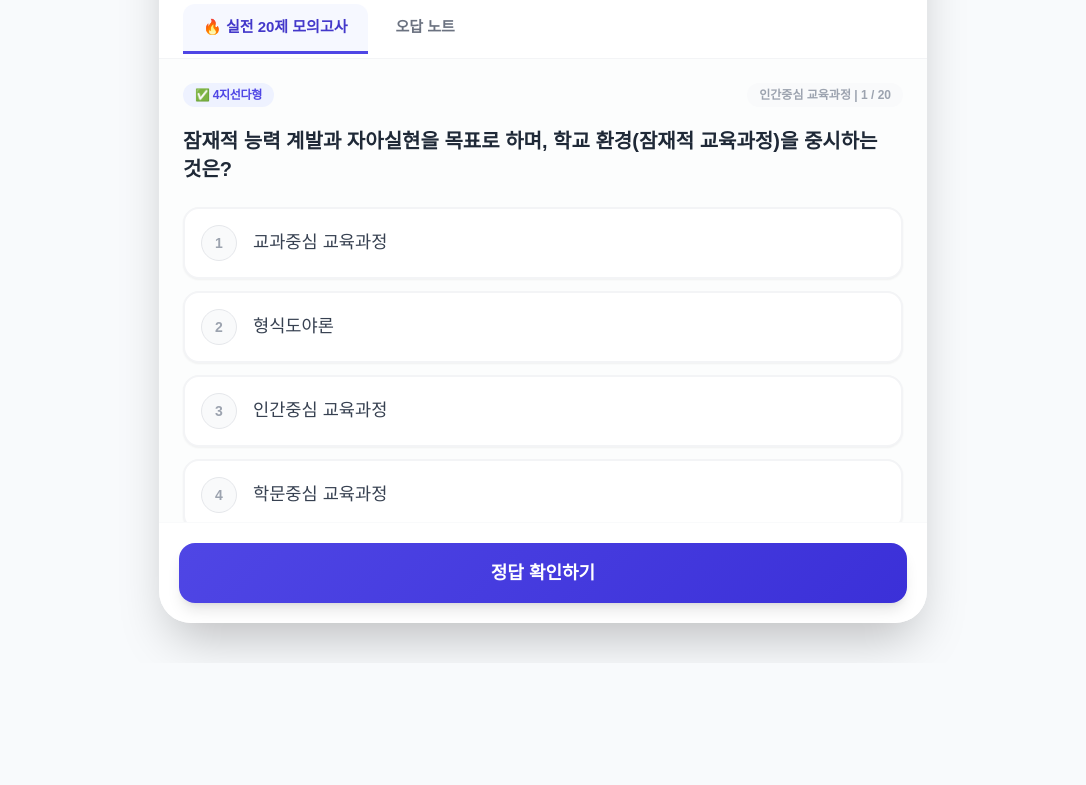
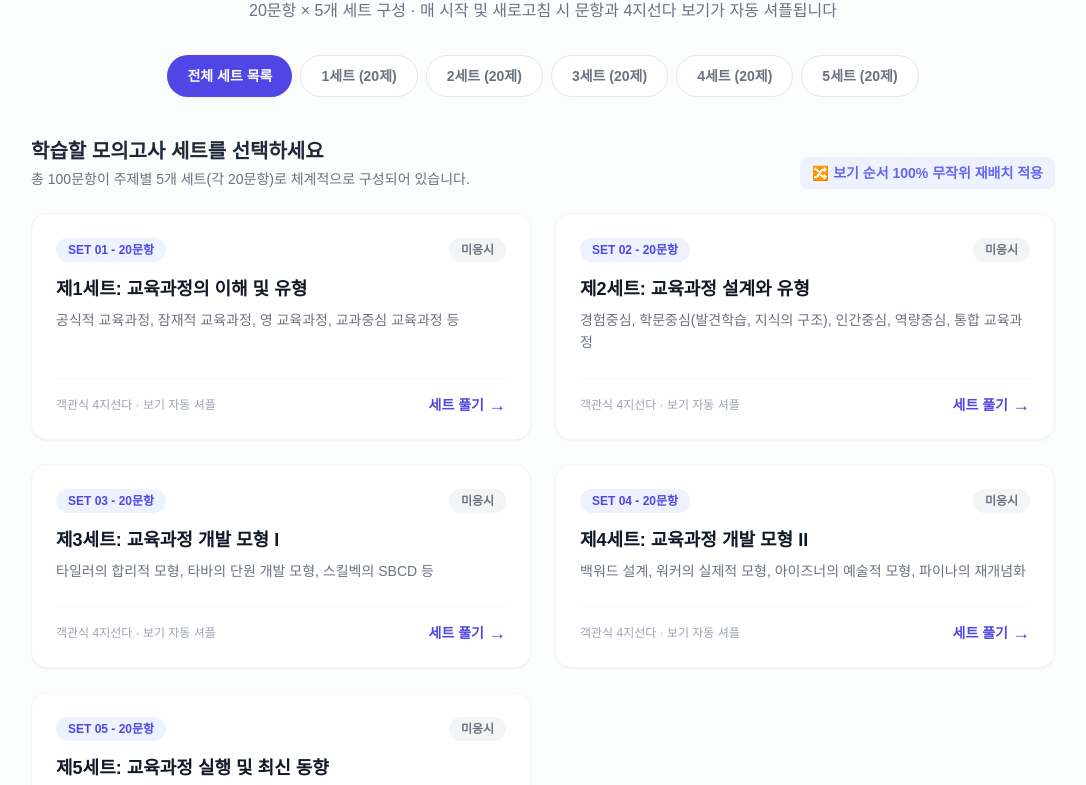
Before and after one commit to jeonghyo13-art/Curriculum, a plain HTML site: page index.html in a window 1280 px wide. Shown: the part 137-922 px from the top of the page, without its empty margins (97-1183 px from the left). Before the commit the page ends 800 px from the top, so only its background shows below. Drawn offline with nearby package versions, Linux system fonts and the light colour scheme; a web font is replaced by a local one.

Commit message:
Update index.html

```diff
--- a/index.html
+++ b/index.html
@@ -19,25 +19,54 @@
         .animate-fade-in { animation: fadeIn 0.4s ease-out forwards; }
     </style>
 </head>
-<body class="min-h-screen flex justify-center items-start md:items-center p-0 md:p-8">
+<body class="min-h-screen bg-gray-50/50 p-4 md:p-8 text-gray-800">
 
-    <div class="w-full md:max-w-3xl bg-white md:rounded-[2rem] md:shadow-2xl overflow-hidden flex flex-col h-[100dvh] md:h-[90vh]">
-        <!-- Header -->
-        <header class="pt-6 px-6 pb-0 border-b border-gray-100 flex-shrink-0 bg-white z-10 relative">
-            <div class="flex justify-between items-start mb-4">
-                <h1 class="text-2xl font-extrabold gradient-text leading-tight">교육학 실전 20제<br><span class="text-lg text-indigo-400">2026 트렌드 완벽대비</span></h1>
-                <button onclick="generateNewSet()" class="bg-indigo-50 text-indigo-600 hover:bg-indigo-100 px-4 py-2 rounded-xl font-bold text-sm shadow-sm transition-colors flex items-center gap-1">
-                    🔄 새 세트 섞기
+    <div class="max-w-5xl mx-auto">
+        <!-- 메인 헤더 영역 -->
+        <header class="text-center mb-8 pt-4">
+            <p class="text-pink-500 font-bold text-sm mb-3 tracking-wide">SANTA 파이널 전 범위 • 2026 트렌드 완결판</p>
+            <h1 class="text-3xl md:text-4xl font-extrabold text-indigo-900 mb-4 tracking-tight">임용고시 교육학 마스터: 교육과정 100제</h1>
+            <p class="text-gray-500 font-medium">20문항 × 5개 세트 구성 · 매 시작 및 새로고침 시 문항과 4지선다 보기가 자동 셔플됩니다</p>
+        </header>
+
+        <!-- 탭 내비게이션 -->
+        <div class="flex flex-wrap justify-center gap-2 mb-10" id="top-tabs">
+            <!-- 탭이 동적으로 렌더링됩니다 -->
+        </div>
+
+        <!-- 뷰 1: 모의고사 세트 목록 화면 -->
+        <div id="view-home" class="animate-fade-in">
+            <div class="flex flex-col md:flex-row justify-between items-end mb-6">
+                <div>
+                    <h2 class="text-xl font-bold text-gray-800 mb-1">학습할 모의고사 세트를 선택하세요</h2>
+                    <p class="text-sm text-gray-500">총 100문항이 주제별 5개 세트(각 20문항)로 체계적으로 구성되어 있습니다.</p>
+                </div>
+                <div class="mt-4 md:mt-0 flex items-center gap-1 text-indigo-500 text-sm font-bold bg-indigo-50 px-3 py-1.5 rounded-lg">
+                    <span>🔀 보기 순서 100% 무작위 재배치 적용</span>
+                </div>
+            </div>
+
+            <!-- 세트 카드 그리드 -->
+            <div class="grid grid-cols-1 md:grid-cols-2 gap-6" id="set-grid">
+                <!-- 카드들이 동적으로 렌더링됩니다 -->
+            </div>
+        </div>
+
+        <!-- 뷰 2: 퀴즈 풀이 화면 (초기 숨김) -->
+        <div id="view-quiz" class="hidden animate-fade-in max-w-3xl mx-auto bg-white rounded-[2rem] shadow-xl overflow-hidden flex-col h-[85vh]">
+            <!-- Quiz Header -->
+            <div class="pt-6 px-6 pb-4 border-b border-gray-100 flex-shrink-0 bg-white flex justify-between items-center">
+                <h2 id="quiz-header-title" class="text-lg font-extrabold text-indigo-900">제1세트</h2>
+                <button onclick="showHomeView()" class="text-sm font-bold text-gray-500 hover:text-indigo-600 transition-colors bg-gray-100 hover:bg-indigo-50 px-4 py-2 rounded-xl">
+                    목록으로 돌아가기
                 </button>
             </div>
-            <div class="flex space-x-2 relative overflow-x-auto hide-scrollbar pb-1" id="tabs"></div>
-        </header>
 
-        <!-- Main Content -->
-        <main class="flex-1 overflow-y-auto p-6 flex flex-col relative bg-[#fcfdfd]" id="main-content">
+            <!-- Quiz Content -->
+            <main class="flex-1 overflow-y-auto p-6 md:p-8 flex flex-col relative bg-[#fcfdfd]" id="main-content">
                 <div class="flex justify-between items-center mb-5">
-                <span id="q-type-badge" class="px-3 py-1 bg-indigo-50 text-indigo-600 text-xs font-extrabold rounded-full tracking-tight">✅ 4지선다형</span>
-                <span id="q-progress" class="text-xs font-bold text-gray-400 bg-gray-50 px-3 py-1 rounded-full"></span>
+                    <span class="px-3 py-1 bg-indigo-50 text-indigo-600 text-xs font-extrabold rounded-full tracking-tight">✅ 4지선다형</span>
+                    <span id="q-progress" class="text-xs font-bold text-gray-500 bg-gray-100 px-3 py-1 rounded-full"></span>
                 </div>
 
                 <h2 id="q-text" class="text-[1.2rem] md:text-xl font-bold leading-relaxed mb-6 break-keep text-gray-800"></h2>
@@ -62,10 +91,11 @@
                 <div class="flex-grow"></div>
             </main>
 
-        <!-- Footer -->
-        <footer class="p-5 border-t border-gray-50 bg-white flex-shrink-0 pb-8 md:pb-5 shadow-[0_-10px_30px_rgba(0,0,0,0.02)]">
+            <!-- Quiz Footer -->
+            <footer class="p-5 border-t border-gray-50 bg-white flex-shrink-0">
                 <button id="action-btn" class="w-full btn-main text-white font-bold text-lg py-4 rounded-2xl shadow-lg hover:shadow-indigo-500/30">정답 확인</button>
             </footer>
+        </div>
     </div>
 
 <script>
@@ -171,29 +201,26 @@ for (let i = 0; i < 100; i++) {
 }
 // ----------------------------------------------------------------------
 
+// --- 세트 메타데이터 정의 ---
+const setMetadata = [
+    { id: 1, title: "제1세트: 교육과정의 이해 및 유형", desc: "공식적 교육과정, 잠재적 교육과정, 영 교육과정, 교과중심 교육과정 등" },
+    { id: 2, title: "제2세트: 교육과정 설계와 유형", desc: "경험중심, 학문중심(발견학습, 지식의 구조), 인간중심, 역량중심, 통합 교육과정" },
+    { id: 3, title: "제3세트: 교육과정 개발 모형 I", desc: "타일러의 합리적 모형, 타바의 단원 개발 모형, 스킬벡의 SBCD 등" },
+    { id: 4, title: "제4세트: 교육과정 개발 모형 II", desc: "백워드 설계, 워커의 실제적 모형, 아이즈너의 예술적 모형, 파이나의 재개념화" },
+    { id: 5, title: "제5세트: 교육과정 실행 및 최신 동향", desc: "교육과정 실행 관점, 교육과정 재구성, 집중이수제, 고교학점제, 2022 개정" }
+];
+
 // --- 상태 관리 ---
 let sessionQuestions = [];
 let currentQuestionIndex = 0;
-let currentTab = 'session';
-
-// Canvas 샌드박스 완벽 대응 (LocalStorage 오류 무시 및 메모리 캐시 활용)
-let memoryNotes = [];
-function loadNotesSafely() {
-    try {
-        const saved = localStorage.getItem('eduQuiz2026_MCQ_V2');
-        if (saved) return JSON.parse(saved);
-    } catch (e) { console.warn('Canvas 샌드박스 환경이므로 메모리에만 저장됩니다.'); }
-    return memoryNotes;
-}
-function saveNotesSafely(notes) {
-    memoryNotes = notes;
-    try { localStorage.setItem('eduQuiz2026_MCQ_V2', JSON.stringify(notes)); } catch (e) {}
-}
-let incorrectNotes = loadNotesSafely();
+let currentActiveSetId = 0; // 0 = Home(전체목록), 1~5 = Set ID
 
 const els = {
-    tabs: document.getElementById('tabs'),
-    qTypeBadge: document.getElementById('q-type-badge'),
+    topTabs: document.getElementById('top-tabs'),
+    viewHome: document.getElementById('view-home'),
+    viewQuiz: document.getElementById('view-quiz'),
+    setGrid: document.getElementById('set-grid'),
+    quizHeaderTitle: document.getElementById('quiz-header-title'),
     qProgress: document.getElementById('q-progress'),
     qText: document.getElementById('q-text'),
     inputArea: document.getElementById('input-area'),
@@ -206,7 +233,7 @@ const els = {
     mainContent: document.getElementById('main-content')
 };
 
-// 유틸리티
+// 배열 셔플 유틸리티
 const shuffle = (array) => {
     let curr = array.length, rand;
     while (curr !== 0) {
@@ -217,72 +244,77 @@ const shuffle = (array) => {
     return array;
 };
 
-// [핵심] 새로운 20제 세트 무작위 추출 및 세팅
-function generateNewSet() {
-    // 1. 전체 100문항 셔플
-    const shuffledAll = shuffle([...allData]);
-    // 2. 20문항 추출
-    sessionQuestions = shuffledAll.slice(0, 20);
-    // 3. 각 문항의 보기(Choices) 무작위 셔플
+// 1. 상단 탭 렌더링
+function renderTopTabs() {
+    let html = `<button onclick="showHomeView()" class="px-5 py-2.5 rounded-full font-bold text-sm transition-colors shadow-sm ${currentActiveSetId === 0 ? 'bg-indigo-600 text-white' : 'bg-white text-gray-500 border border-gray-200 hover:bg-gray-50'}">전체 세트 목록</button>`;
+
+    setMetadata.forEach(set => {
+        const isActive = currentActiveSetId === set.id;
+        html += `<button onclick="startSet(${set.id})" class="px-5 py-2.5 rounded-full font-bold text-sm transition-colors ${isActive ? 'bg-indigo-600 text-white shadow-sm' : 'bg-white text-gray-500 border border-gray-200 hover:bg-gray-50'}">${set.id}세트 (20제)</button>`;
+    });
+
+    els.topTabs.innerHTML = html;
+}
+
+// 2. 홈 화면(세트 목록) 렌더링
+function renderHomeView() {
+    let html = '';
+    setMetadata.forEach(set => {
+        html += `
+        <div class="bg-white rounded-2xl p-6 border border-gray-100 shadow-sm hover:shadow-md transition-shadow flex flex-col justify-between h-full">
+            <div>
+                <div class="flex justify-between items-center mb-4">
+                    <span class="bg-indigo-50 text-indigo-600 font-bold text-xs px-3 py-1 rounded-full">SET 0${set.id} - 20문항</span>
+                    <span class="bg-gray-100 text-gray-500 font-bold text-xs px-3 py-1 rounded-full">미응시</span>
+                </div>
+                <h3 class="text-lg font-bold text-gray-900 mb-2 leading-tight">${set.title}</h3>
+                <p class="text-sm text-gray-500 mb-6 leading-relaxed">${set.desc}</p>
+            </div>
+            <div class="flex justify-between items-center border-t border-gray-50 pt-4 mt-auto">
+                <span class="text-xs text-gray-400 font-medium">객관식 4지선다 · 보기 자동 셔플</span>
+                <button onclick="startSet(${set.id})" class="text-indigo-600 font-bold text-sm flex items-center gap-1 hover:text-indigo-800 transition-colors">
+                    세트 풀기 <span class="text-lg leading-none">→</span>
+                </button>
+            </div>
+        </div>
+        `;
+    });
+    els.setGrid.innerHTML = html;
+}
+
+function showHomeView() {
+    currentActiveSetId = 0;
+    els.viewQuiz.classList.add('hidden');
+    els.viewHome.classList.remove('hidden');
+    renderTopTabs();
+    renderHomeView();
+}
+
+// 3. 특정 세트 시작하기 (초기화 및 문제 셔플 적용)
+function startSet(setId) {
+    currentActiveSetId = setId;
+    const startIndex = (setId - 1) * 20;
+    const endIndex = startIndex + 20;
+
+    // 해당 세트의 20문제 가져오기
+    let targetQuestions = allData.slice(startIndex, endIndex);
+
+    // [요구사항 반영] 매 시작 및 새로고침 시 문항과 4지선다 보기 자동 셔플
+    sessionQuestions = shuffle([...targetQuestions]);
     sessionQuestions.forEach(q => {
         q.choices = shuffle([...q.choices]);
     });
 
     currentQuestionIndex = 0;
-    currentTab = 'session';
+    els.quizHeaderTitle.textContent = setMetadata.find(s => s.id === setId).title;
 
-    // UI 초기화
-    els.feedbackArea.classList.add('hidden');
-    els.actionBtn.textContent = "정답 확인";
-    els.actionBtn.classList.remove('from-emerald-500', 'to-teal-600');
+    // 뷰 전환
+    els.viewHome.classList.add('hidden');
+    els.viewQuiz.classList.remove('hidden');
+    els.viewQuiz.classList.add('flex'); // Flexbox 복구
 
-    renderTabs();
+    renderTopTabs();
     renderQuestion();
-}
-
-function renderTabs() {
-    const tabsData = [
-        { id: 'session', label: '🔥 실전 20제 모의고사' },
-        { id: 'incorrect', label: '오답 노트', badge: incorrectNotes.length }
-    ];
-
-    els.tabs.innerHTML = tabsData.map(tab => {
-        const isActive = currentTab === tab.id;
-        const colorClass = isActive ? "text-indigo-700 border-indigo-600 bg-indigo-50/50" : "text-gray-500 border-transparent hover:text-indigo-500 hover:bg-gray-50";
-        const badgeHTML = tab.badge > 0 ? `<span class="absolute top-1 right-2 bg-pink-500 text-white text-[10px] font-bold px-1.5 py-0.5 rounded-full shadow-sm">${tab.badge}</span>` : '';
-        return `<div class="px-5 py-3 font-extrabold text-[15px] whitespace-nowrap transition-all duration-200 border-b-[3px] relative cursor-pointer rounded-t-xl ${colorClass}" onclick="switchTab('${tab.id}')">${tab.label} ${badgeHTML}</div>`;
-    }).join('');
-}
-
-function switchTab(tabId) {
-    currentTab = tabId;
-    renderTabs();
-    currentQuestionIndex = 0;
-
-    if (tabId === 'session') {
-        if(sessionQuestions.length === 0) generateNewSet();
-        else renderQuestion();
-    } else if (tabId === 'incorrect') {
-        if (incorrectNotes.length === 0) {
-            showEmptyState('오답 노트가 비어있습니다! 🎉');
-        } else {
-            // 오답노트 문항들의 보기도 셔플
-            sessionQuestions = shuffle([...incorrectNotes]);
-            sessionQuestions.forEach(q => q.choices = shuffle([...q.choices]));
-            renderQuestion();
-        }
-    }
-}
-
-function showEmptyState(msg) {
-    els.qTypeBadge.textContent = "INFO";
-    els.qProgress.textContent = "Clear";
-    els.qText.innerHTML = `<div class="text-center py-10"><span class="text-3xl mb-4 block">🎉</span><span class="text-gray-500 font-bold">${msg}</span></div>`;
-    els.inputArea.innerHTML = "";
-    els.feedbackArea.classList.add('hidden');
-    els.actionBtn.textContent = "새 모의고사 시작하기";
-    els.actionBtn.onclick = generateNewSet;
-    els.actionBtn.classList.remove('from-emerald-500', 'to-teal-600');
 }
 
 let selectedMcqAns = "";
@@ -292,11 +324,8 @@ function renderQuestion() {
     els.feedbackArea.classList.remove('flex', 'animate-fade-in');
     els.mainContent.scrollTo({ top: 0, behavior: 'smooth' });
 
-    if(!sessionQuestions[currentQuestionIndex]) return;
-
     const q = sessionQuestions[currentQuestionIndex];
-    els.qTypeBadge.textContent = '✅ 4지선다형';
-    els.qProgress.textContent = `${q.topic} | ${currentQuestionIndex + 1} / ${sessionQuestions.length}`;
+    els.qProgress.textContent = `진행도: ${currentQuestionIndex + 1} / 20`;
     els.qText.textContent = q.q;
 
     els.actionBtn.textContent = "정답 확인하기";
@@ -340,20 +369,6 @@ function checkAnswer() {
         }
     });
 
-    if (!isCorrect) {
-        if (!incorrectNotes.find(n => n.id === q.id)) {
-            incorrectNotes.push(q);
-            saveNotesSafely(incorrectNotes);
-            renderTabs();
-        }
-    } else {
-        if(currentTab === 'incorrect') {
-            incorrectNotes = incorrectNotes.filter(n => n.id !== q.id);
-            saveNotesSafely(incorrectNotes);
-            renderTabs();
-        }
-    }
-
     showFeedback(isCorrect, q);
 }
 
@@ -373,7 +388,7 @@ function showFeedback(isCorrect, q) {
     els.fbM.innerHTML = q.m;
     els.fbTip.innerHTML = q.tip;
 
-    els.actionBtn.textContent = "다음 문제로 이동 (Enter ⏎)";
+    els.actionBtn.textContent = currentQuestionIndex < 19 ? "다음 문제로 이동 (Enter ⏎)" : "세트 종료 및 결과 보기";
     els.actionBtn.classList.add('from-emerald-500', 'to-teal-600');
     els.actionBtn.onclick = nextQuestion;
 
@@ -387,21 +402,26 @@ function nextQuestion() {
     if (currentQuestionIndex < sessionQuestions.length) {
         renderQuestion();
     } else {
-        showEmptyState(currentTab === 'session' ? '수고하셨습니다! 20제 모의고사를 완료했습니다.' : '오답노트 복습을 완료했습니다.');
+        alert("해당 세트의 20문항을 모두 풀었습니다! 목록으로 돌아갑니다.");
+        showHomeView();
     }
 }
 
 function setupEventListeners() {
     document.addEventListener('keydown', (e) => {
+        if (currentActiveSetId === 0) return; // 홈 화면에서는 엔터키 무시
         if (e.key === 'Enter') {
-            if (els.actionBtn.textContent.includes('다음') || els.actionBtn.textContent.includes('시작')) els.actionBtn.click();
+            if (els.actionBtn.textContent.includes('다음') || els.actionBtn.textContent.includes('종료')) els.actionBtn.click();
             else checkAnswer();
         }
     });
 }
 
 // 초기화
-document.addEventListener('DOMContentLoaded', generateNewSet);
+document.addEventListener('DOMContentLoaded', () => {
+    showHomeView();
+    setupEventListeners();
+});
 </script>
 </body>
 </html>
```
Lines whose indentation alone changed are shown as unchanged.
